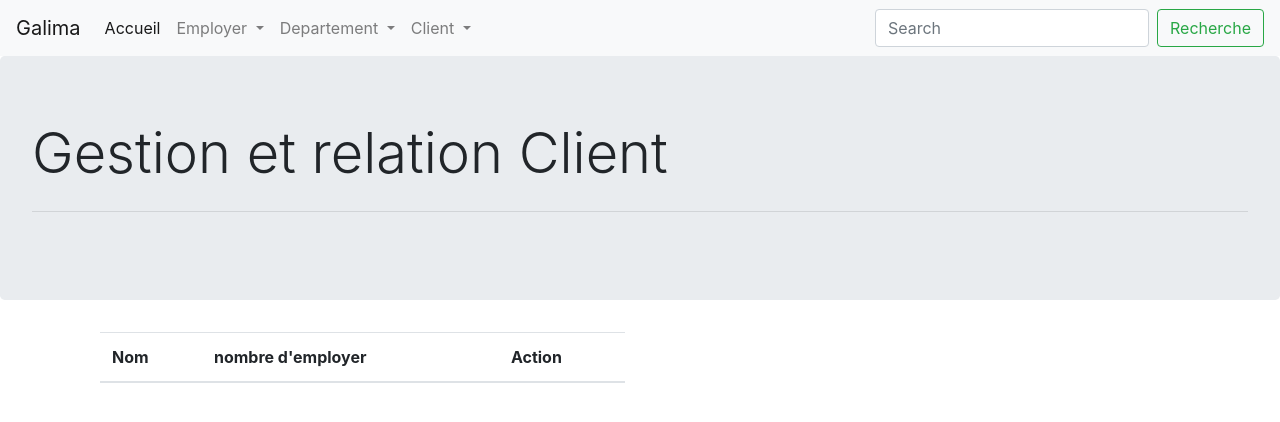
After one commit to dokoro777/gestionclient, a Symfony app: template templates/page/departement.html.twig in a window 1280 px wide. The commit adds this page. Shown: the top 422 px of the page. Run offline with Twig, Linux system fonts and the light colour scheme; the template is opened without the code that fills it, so the values that code supplies are empty; some libraries are stand-ins or nearby versions.

Commit message:
update
commit

```diff
--- a/templates/base.html.twig
+++ b/templates/base.html.twig
@@ -9,7 +9,7 @@
     </head>
     <body>
     <nav class="navbar navbar-expand-lg navbar-light bg-light">
-        <a class="navbar-brand" href="#">Navbar</a>
+        <a class="navbar-brand" href="#">Galima</a>
         <button class="navbar-toggler" type="button" data-toggle="collapse" data-target="#navbarSupportedContent" aria-controls="navbarSupportedContent" aria-expanded="false" aria-label="Toggle navigation">
             <span class="navbar-toggler-icon"></span>
         </button>
@@ -31,6 +31,16 @@
                 </li>
                 <li class="nav-item dropdown">
                     <a class="nav-link dropdown-toggle" href="#" id="navbarDropdownMenuLink" role="button" data-toggle="dropdown" aria-haspopup="true" aria-expanded="false">
+                        Departement
+                    </a>
+                    <div class="dropdown-menu" aria-labelledby="navbarDropdownMenuLink">
+                        <a class="dropdown-item" href="{{ path('departement_create')  }}">Ajouter</a>
+                        <a class="dropdown-item" href="{{ path('departement_dep')  }}">Lister</a>
+                        <a class="dropdown-item" href="#">Recherche</a>
+                    </div>
+                </li>
+                <li class="nav-item dropdown">
+                    <a class="nav-link dropdown-toggle" href="#" id="navbarDropdownMenuLink" role="button" data-toggle="dropdown" aria-haspopup="true" aria-expanded="false">
                         Client
                     </a>
                     <div class="dropdown-menu" aria-labelledby="navbarDropdownMenuLink">
@@ -43,7 +53,7 @@
             </ul>
             <form class="form-inline my-2 my-lg-0">
                 <input class="form-control mr-sm-2" type="search" placeholder="Search" aria-label="Search">
-                <button class="btn btn-outline-success my-2 my-sm-0" type="submit">Search</button>
+                <button class="btn btn-outline-success my-2 my-sm-0" type="submit">Recherche</button>
             </form>
         </div>
     </nav>
--- a/templates/page/client.html.twig
+++ b/templates/page/client.html.twig
@@ -23,10 +23,10 @@
                 <td>{{c.prenom}}</td>
                 <td>{{c.adresse}}</td>
                 <td>{{c.tel}}</td>
-                <td> <a href="" class="fa fa-eye btn btn-sm" title="show details "> Voir</a>
+                <td>
+                    <a href="" class="fa fa-eye btn btn-sm" title="show details "> Voir</a>
                     <a href="{{ path('client_edit', {'id': c.id })}}" class="fa fa-edit btn btn-sm" title="Editer le client "> Editer</a>
-                    <form onsubmit="return confirm('Voulez-vous supprimer {{c.nom  ~ '  ' ~ c.prenom }}  ? ')"
-                          method="post" action="{{ path('client_delete', {'id': c.id } )}}" style="display:inline-block;">
+                    <form onsubmit="return confirm('Voulez-vous supprimer {{c.nom  ~ '  ' ~ c.prenom }}  ? ')" method="post" action="{{ path('client_delete', {'id': c.id } )}}" style="display:inline-block;">
                         <input  type="hidden" method name="_method" value="DELETE" />
                         <input  type="hidden" name="_token" value="{{ csrf_token('delete' ~ c.id )}}" />
                         <button type="submit" class="fa fa-remove btn btn-sm btn-danger"> Supprimer<button>
--- /dev/null
+++ b/templates/page/departement.html.twig
@@ -0,0 +1,37 @@
+{% extends 'base.html.twig' %}
+{% block body %}
+    <div class="jumbotron">
+        <h1 class="display-4">Gestion et relation Client</h1>
+        <hr class="my-4">
+    </div>
+    <div class="container">
+        <div class="col-md-6">
+            <table class="table table-striped">
+                <thead>
+                <tr>
+                    <th scope="col">Nom</th>
+                    <th scope="col">nombre d'employer</th>
+                    <th scope="col">Action</th>
+                </tr>
+                </thead>
+                <tbody>
+                {% for d in departements %}
+                    <tr>
+                        <td>{{d.nom}}</td>
+                        <td>{{d.nombreEmployer}}</td>
+                        <td>
+                            <a href="" class="fa fa-eye btn btn-sm" title="show details "> Voir</a>
+                            <a href="{{ path('departement_edit', {'id': d.id })}}" class="fa fa-edit btn btn-sm" title="Editer le client "> Editer</a>
+                            <form onsubmit="return confirm('Voulez-vous supprimer {{d.nom  ~ '  ' ~ d.nombreEmployer }}  ? ')" method="post" action="{{ path('departement_delete', {'id': d.id } )}}" style="display:inline-block;">
+                                <input  type="hidden" method name="_method" value="DELETE" />
+                                <input  type="hidden" name="_token" value="{{ csrf_token('delete' ~ d.id )}}" />
+                                <button type="submit" class="fa fa-remove btn btn-sm btn-danger"> Supprimer<button>
+                            </form>
+                        </td>
+                    </tr>
+                {% endfor %}
+                </tbody>
+            </table>
+        </div>
+    </div>
+{% endblock %}
--- a/templates/page/employer.html.twig
+++ b/templates/page/employer.html.twig
@@ -24,7 +24,7 @@
                         <td>{{e.adresse}}</td>
                         <td>{{e.fonction}}</td>
                         <td> <a href="" class="fa fa-eye btn btn-sm" title="show details "> Voir</a>
-                            <a href="{{ path('employe_create', {'id': e.id })}}" class="fa fa-edit btn btn-sm" title="Editer employer "> Editer</a>
+                            <a href="{{ path('employe_edit', {'id': e.id })}}" class="fa fa-edit btn btn-sm" title="Editer employer "> Editer</a>
                             <form onsubmit="return confirm('Voulez-vous supprimer {{e.nom  ~ '  ' ~ e.prenom }}  ? ')"
                                   method="post" action="{{ path('employer_delete', {'id': e.id } )}}" style="display:inline-block;">
                                 <input  type="hidden" method name="_method" value="DELETE" />
```
Also changed, not shown: src/Controller/DepartementController.php (added, +102 -0 lines), src/Controller/EmployeController.php (+4 -4 lines), src/Form/DepartementType.php (added, +25 -0 lines), templates/page/addDepartement.html.twig (added, +13 -0 lines), templates/page/editDepartement.html.twig (added, +13 -0 lines), templates/template.form.departement.html.twig (added, +11 -0 lines), 1 other file.
